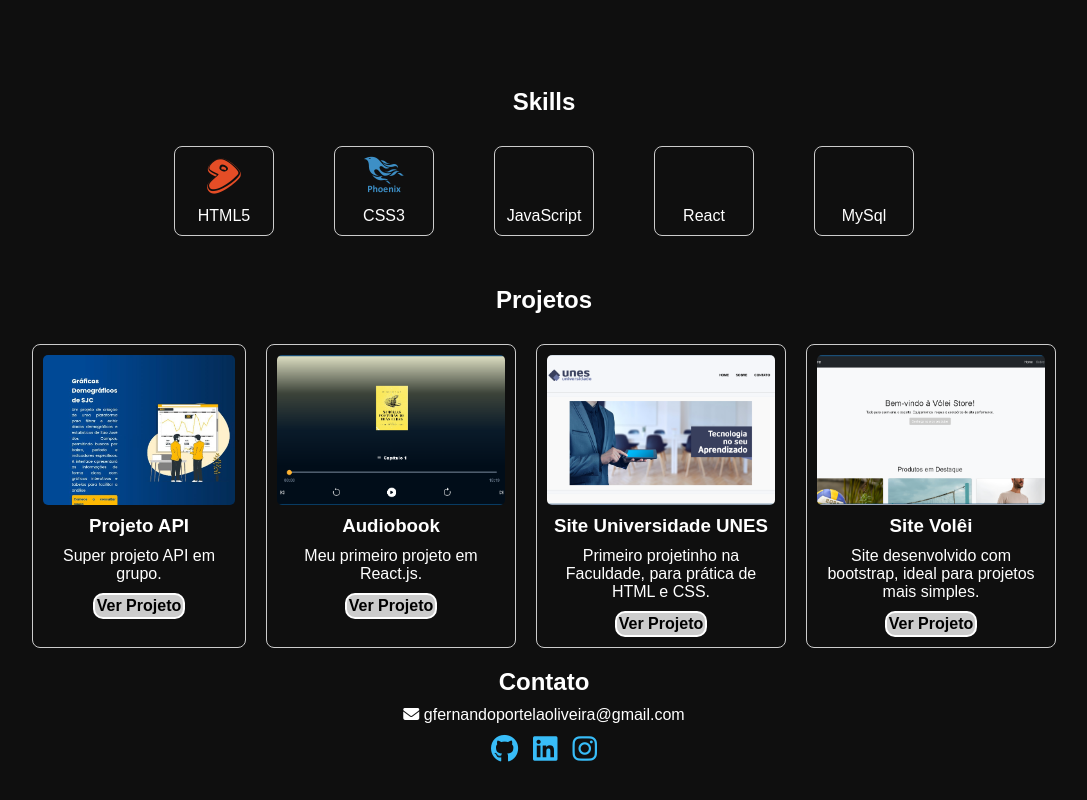
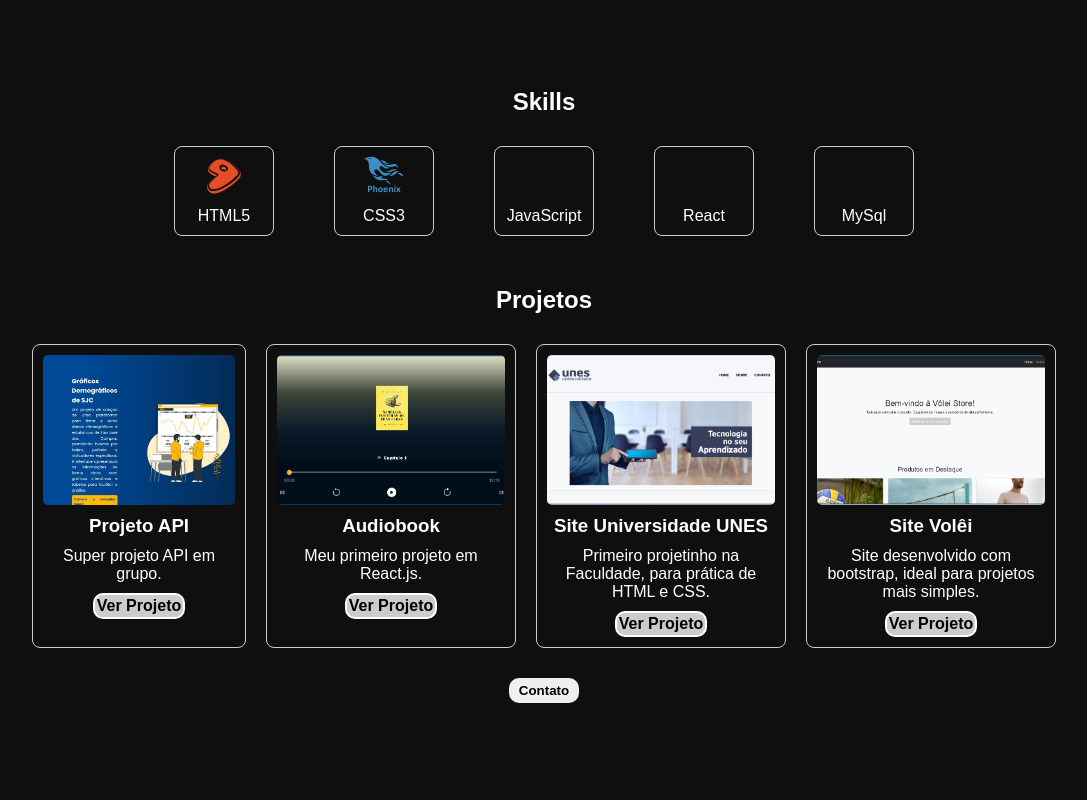
Before and after one commit to guilhermefpo/Portfolio, a React (Vite) app: page / in a window 1280 px wide. Shown: the part 809-1609 px from the top of the page, without its empty margins (96-1183 px from the left). After the commit the page ends 1542 px from the top, so only its background shows below. Built offline with nearby package versions, Linux system fonts and the light colour scheme.

Commit message:
Add botão contatos

```diff
--- a/src/App.jsx
+++ b/src/App.jsx
@@ -8,7 +8,6 @@ import Footer from './components/Footer/Footer'
 import Skills from './components/Skills/Skills'
 
 function App() {
-
   const projetos = [
   {
     titulo: "Projeto API",
--- a/src/components/Footer/Footer.jsx
+++ b/src/components/Footer/Footer.jsx
@@ -1,13 +1,24 @@
-import './style.css'
+import { useState } from "react";
+import './style.css';
 
 function Footer() {
+  const [contatosVisiveis, setContatosVisiveis] = useState(false);
+
+  function mostrarContatos() {
+    setContatosVisiveis(!contatosVisiveis);
+  }
+
   return (
+    <>
+      <input type="button" value="Contato" onClick={mostrarContatos} className="botao-contato" />
+
+      {/* Renderização condicional do Footer */}
+      {contatosVisiveis && (
         <footer>
           <h2>Contato</h2>
 
           <p>
-        <i className="fa-solid fa-envelope"></i>
-        {' '}
+            <i className="fa-solid fa-envelope"></i>{' '}
             gfernandoportelaoliveira@gmail.com
           </p>
 
@@ -37,6 +48,8 @@ function Footer() {
             </a>
           </div>
         </footer>
+      )}
+    </>
   );
 }
 
--- a/src/components/Footer/style.css
+++ b/src/components/Footer/style.css
@@ -1,21 +1,38 @@
+.botao-contato {
+  display: block;
+  color: rgb(0, 0, 0);
+  font-weight: bold;
+  padding: 5px 10px;
+  border-radius: 10px;
+  border: none;
+  cursor: pointer;
+  margin: 30px auto;
+  transition: scale 0.3s ease;
+}
+
+.botao-contato:hover {
+  scale: 105%;
+}
+
+
 footer {
   display: flex;
-  flex-direction: column; /* 👈 ISSO é o principal */
+  flex-direction: column;
   justify-content: center;
   align-items: center;
-  gap: 10px; /* espaço entre os itens */
+  gap: 10px;
   padding: 20px;
 }
 
 .social-links {
   display: flex;
-  gap: 15px; /* espaço ENTRE os ícones */
+  gap: 15px;
   font-size: 28px;
   transition: scale 2px;
 }
 
 .social-links a {
-  color: #38bdf8;          /* branco (exemplo) */
+  color: #38bdf8;
 
 }
 
```
Lines whose indentation alone changed are shown as unchanged.
